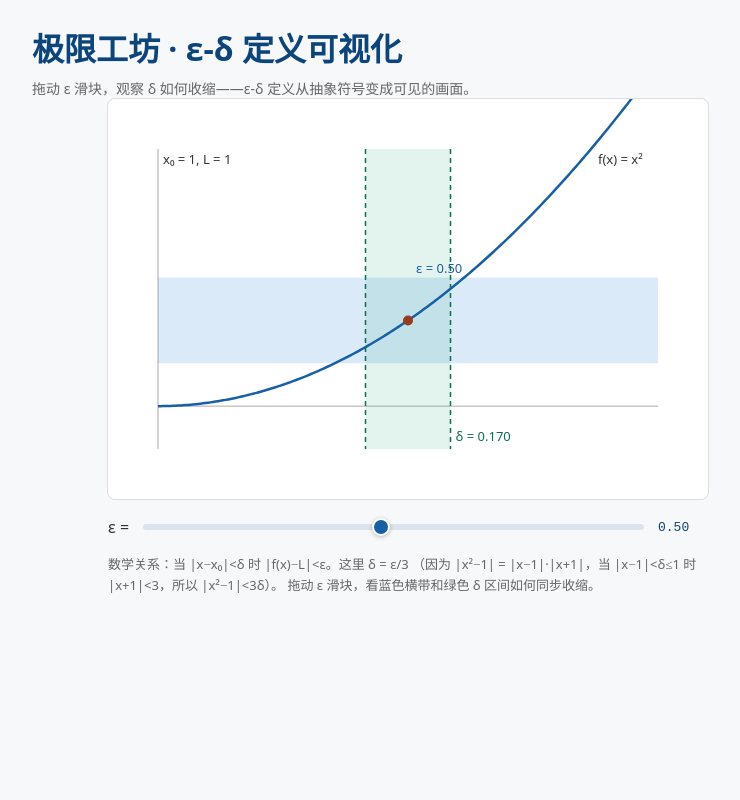
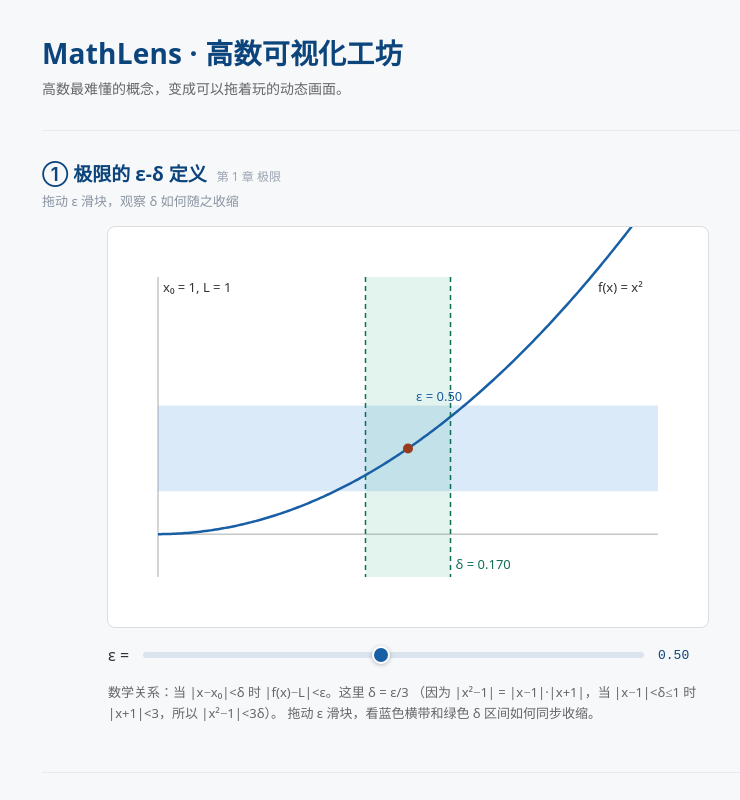
Before and after one commit to Silas-Sloy/math-viz-workshop, a React (Vite) app: page / in a window 1280 px wide. Shown: the top 800 px of the page, without its empty margins (232-972 px from the left). Built offline with nearby package versions, Linux system fonts and the light colour scheme.

Commit message:
feat: App改为数据驱动分节布局，每个模块带章节标签

```diff
--- a/src/App.jsx
+++ b/src/App.jsx
@@ -1,14 +1,60 @@
 import EpsilonDelta from './components/visualizer/EpsilonDelta'
+import TangentApproach from './components/visualizer/TangentApproach'
 import './App.css'
+
+// 模块清单：后续新增积木只需往这里加一行，布局自动生效
+const sections = [
+  {
+    key: 'limit',
+    chapter: '第 1 章 极限',
+    title: '① 极限的 ε-δ 定义',
+    desc: '拖动 ε 滑块，观察 δ 如何随之收缩',
+    Comp: EpsilonDelta,
+  },
+  {
+    key: 'tangent',
+    chapter: '第 2 章 导数',
+    title: '② 导数的几何意义',
+    desc: '让 Δx 趋近 0，看割线转动成切线',
+    Comp: TangentApproach,
+  },
+]
 
 function App() {
   return (
-    <div style={{ maxWidth: 800, margin: '0 auto', padding: 24, fontFamily: 'system-ui, -apple-system, sans-serif' }}>
-      <h1 style={{ color: '#0C447C', marginBottom: 8 }}>极限工坊 · ε-δ 定义可视化</h1>
-      <p style={{ color: '#666', marginTop: 0, fontSize: 14 }}>
-        拖动 ε 滑块，观察 δ 如何收缩——ε-δ 定义从抽象符号变成可见的画面。
-      </p>
-      <EpsilonDelta />
+    <div
+      style={{
+        maxWidth: 780,
+        margin: '0 auto',
+        padding: '32px 24px 64px',
+      }}
+    >
+      <header style={{ marginBottom: 8 }}>
+        <h1 style={{ color: '#0C447C', fontSize: 28, fontWeight: 600, letterSpacing: 0.2 }}>
+          MathLens · 高数可视化工坊
+        </h1>
+        <p style={{ color: '#666', fontSize: 14, marginTop: 6 }}>
+          高数最难懂的概念，变成可以拖着玩的动态画面。
+        </p>
+      </header>
+
+      {sections.map(({ key, chapter, title, desc, Comp }, i) => (
+        <section
+          key={key}
+          style={{
+            marginTop: i === 0 ? 32 : 48,
+            paddingTop: 28,
+            borderTop: '1px solid #e8eaed',
+          }}
+        >
+          <div style={{ display: 'flex', alignItems: 'baseline', gap: 10, marginBottom: 4 }}>
+            <h2 style={{ color: '#0C447C', fontSize: 19, fontWeight: 600 }}>{title}</h2>
+            <span style={{ color: '#9aa4b2', fontSize: 12 }}>{chapter}</span>
+          </div>
+          <p style={{ color: '#8a94a2', fontSize: 13, marginBottom: 16 }}>{desc}</p>
+          <Comp />
+        </section>
+      ))}
     </div>
   )
 }
```
